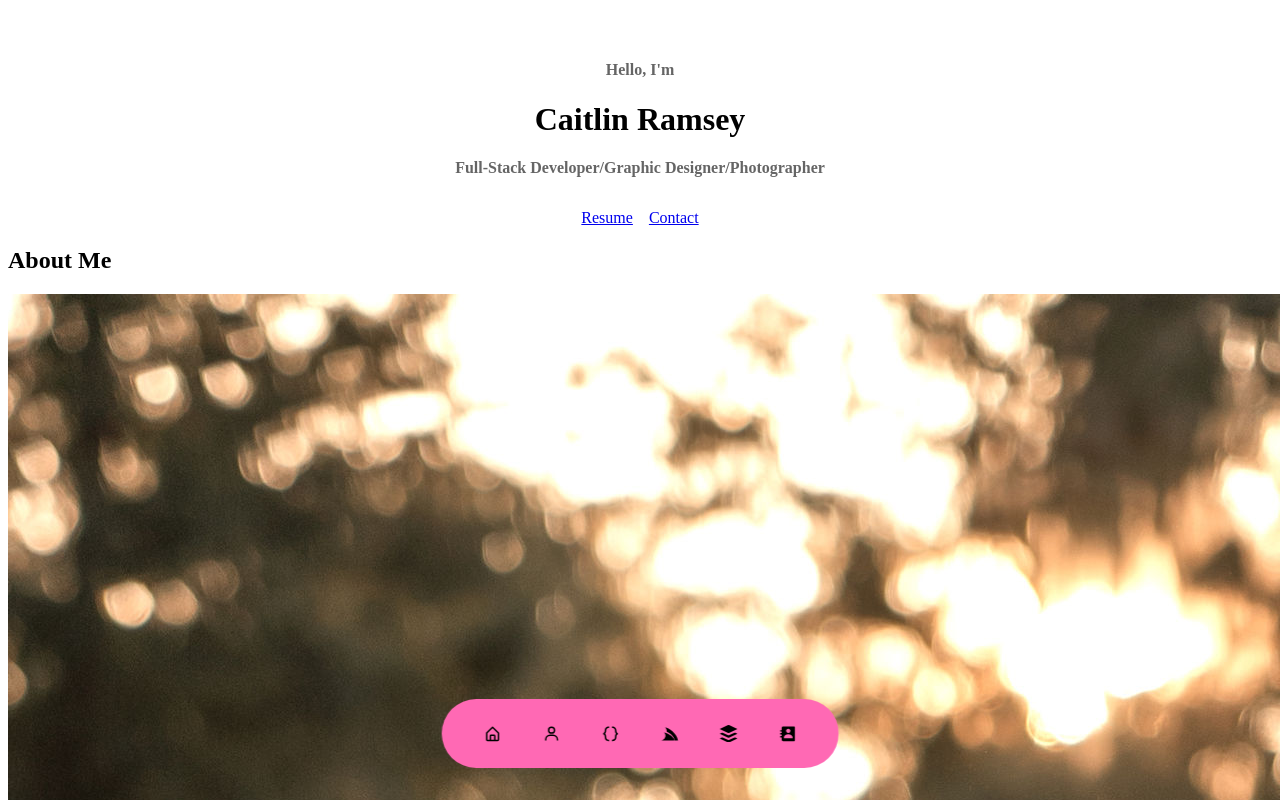
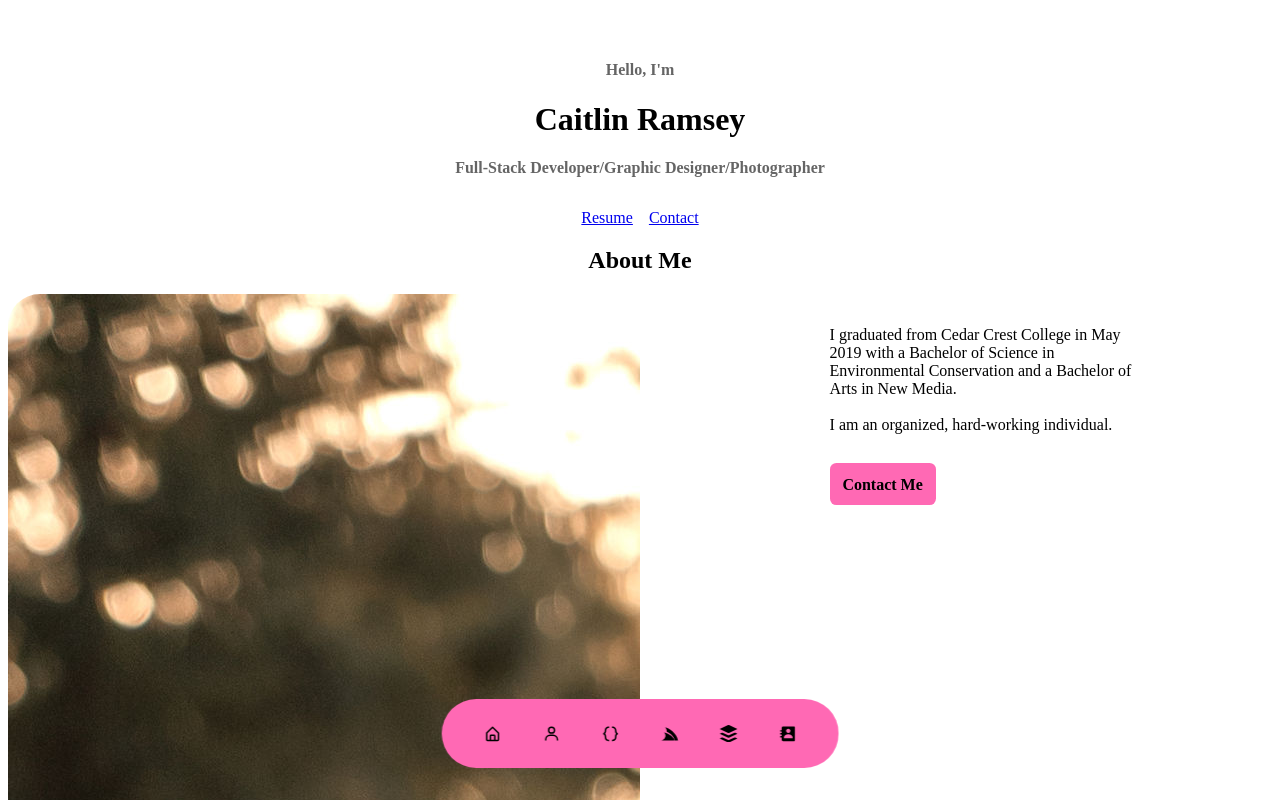
Before and after one commit to caitlinramsey/react-portfolio, a React (Vite) app: page / in a window 1280 px wide. Shown: the top 800 px of the page. Built offline with nearby package versions, Linux system fonts and the light colour scheme.

Commit message:
worked on stying for about section

```diff
--- a/src/components/about/About.jsx
+++ b/src/components/about/About.jsx
@@ -17,12 +17,12 @@ function About() {
 
                 <div className='about_me_content'>
                     <p>
-                        I graduted from Cedar Crest College in May 2019 with a Bachelor of Science in Environmental Conservation and a Bachelor of Arts in New Media.
-                        <br/>
-                        I am an organized, hard-working individual..
+                        I graduated from Cedar Crest College in May 2019 with a Bachelor of Science in Environmental Conservation and a Bachelor of Arts in New Media.
+                        <br/><br/>
+                        I am an organized, hard-working individual.
                     </p>
 
-                    <a href='#contact' className='btn btn-primary about_btn'>
+                    <a href='#contact' className='btn contact_btn'>
                         Contact Me
                     </a>
                 </div>
--- a/src/components/about/about.css
+++ b/src/components/about/about.css
@@ -0,0 +1,89 @@
+:root {
+    --contact-btn: hotpink;
+    --text: black;
+    --hover: pink;
+}
+
+h1 {
+    text-align: center;
+}
+
+.about_me_container {
+  display: grid;
+  grid-template-columns: 50% 50%;
+  gap: 15%;
+}
+
+.about_me {
+  width: 100%;
+  /* aspect-ratio: 1; */
+  border-radius: 2rem;
+  /* background: linear-gradient(
+    45deg,
+    transparent,
+    var(--color-primary),
+    transparent
+  ); */
+}
+
+.about_me_image {
+  border-radius: 2rem;
+  overflow: hidden;
+  object-fit: contain;
+}
+
+.about_me_image:hover {
+  transform: rotate(0deg);
+}
+
+.about_me_content {
+    width: 50%;
+}
+
+.about_me_content p {
+    margin: 2rem 0 2.6rem;
+  }
+
+.contact_btn {
+    background-color: var(--contact-btn);
+    text-decoration: none;
+    color: var(--text);
+    font-weight: bold;
+    padding: .8rem;
+    border-radius: .4rem;
+}
+
+.contact_btn:hover {
+    background-color: var(--hover);
+}
+
+@media screen and (max-width: 1024px) {
+    .about_me_container {
+      grid-template-columns: 1fr;
+      gap: 0;
+    }
+
+    .about_me {
+      width: 50%;
+      margin: 2rem auto 4rem;
+    }
+
+    .about_me_content {
+      text-align: center;
+    }
+
+    .about_me_content p {
+      margin: 1rem 0 1.5rem;
+    }
+  }
+
+  @media screen and (max-width: 600px) {
+    .about_me {
+      width: 65%;
+      margin: 0 auto 3rem;
+    }
+
+    .about_me_content p {
+      margin: 1.5rem 0;
+    }
+  }
--- a/src/main.jsx
+++ b/src/main.jsx
@@ -1,5 +1,5 @@
 import ReactDOM from 'react-dom/client';
-import './index.css';
+import './main.css';
 import App from './App.jsx';
 
 ReactDOM.createRoot(document.getElementById('root')).render(
```
Also changed, not shown: src/index.css (deleted), src/main.css (added), 4 other files (tests, documents, lock files or other folders).
